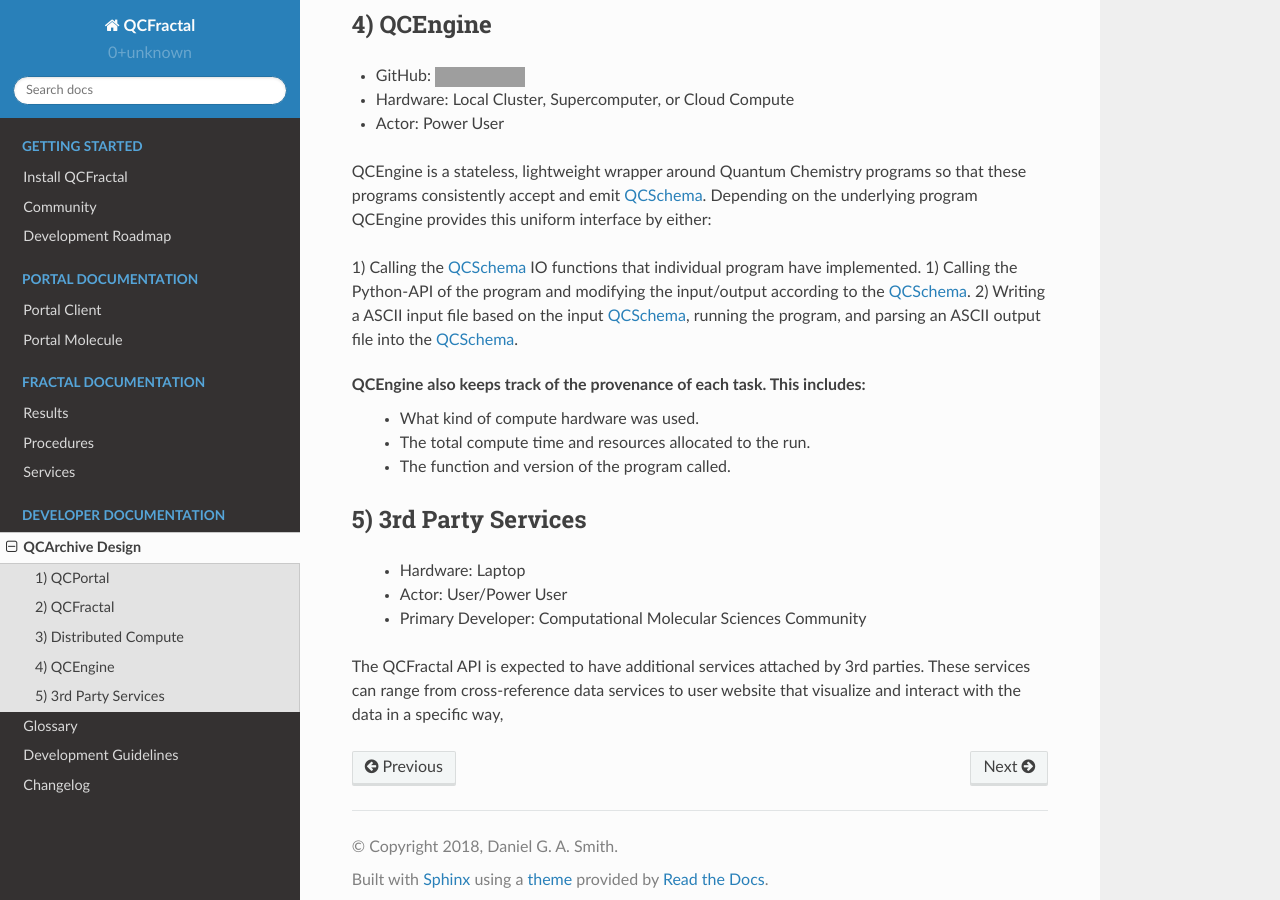
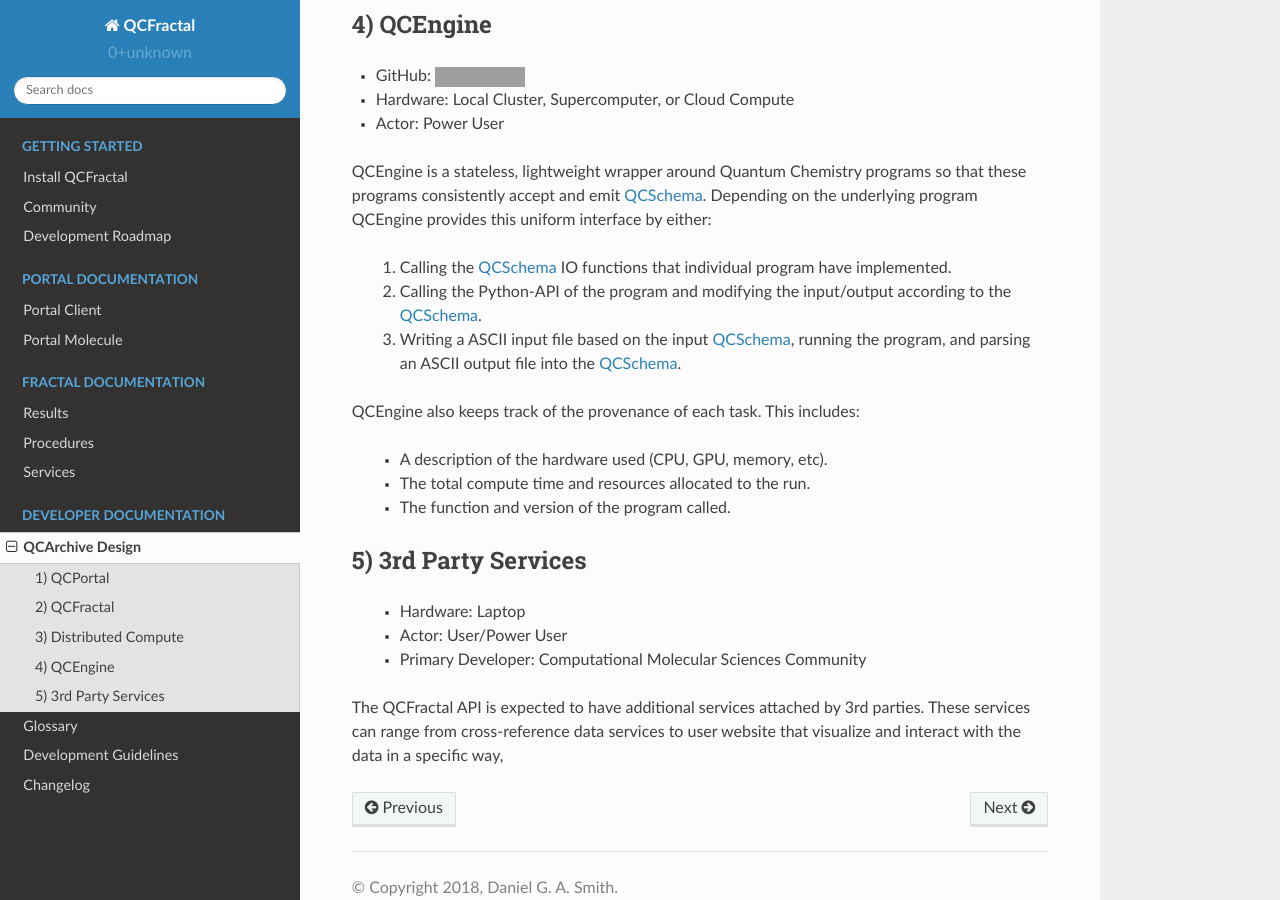
Before and after one commit to MolSSI/QCFractal, a Sphinx documentation site: the page built from docs/source/qcarchive_overview.rst, in a window 1280 px wide and 900 px high, scrolled down 2018 px. Built offline with Sphinx 7.4.7 and the Read the Docs theme 2.0.0, drawn with Linux system fonts in a browser that asks for light colours; grey boxes are pictures that could not be loaded.

Commit message:
Docs: Minor QCA overview cleanup

```diff
--- a/docs/source/qcarchive_overview.rst
+++ b/docs/source/qcarchive_overview.rst
@@ -102,14 +102,14 @@
 so that these programs consistently accept and emit QCSchema_. Depending on
 the underlying program QCEngine provides this uniform interface by either:
 
-1) Calling the QCSchema_ IO functions that individual program have implemented.
-1) Calling the Python-API of the program and modifying the input/output according to the QCSchema_.
-2) Writing a ASCII input file based on the input QCSchema_, running the program, and
-parsing an ASCII output file into the QCSchema_.
+ 1) Calling the QCSchema_ IO functions that individual program have implemented.
+ 2) Calling the Python-API of the program and modifying the input/output according to the QCSchema_.
+ 3) Writing a ASCII input file based on the input QCSchema_, running the program, and parsing an ASCII output file into the QCSchema_.
 
 
 QCEngine also keeps track of the provenance of each task. This includes:
- - What kind of compute hardware was used.
+
+ - A description of the hardware used (CPU, GPU, memory, etc).
  - The total compute time and resources allocated to the run.
  - The function and version of the program called.
 
```
